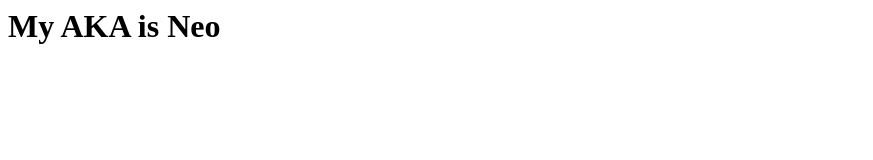
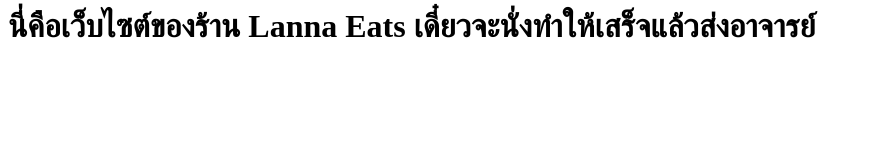
Before and after one commit to pimmee32/Leweb, a plain HTML site: page index.html in a window 1280 px wide. Shown: the whole page, without its empty margins (0-873 px from the left). Drawn offline with Linux system fonts and the light colour scheme.

Commit message:
Update index.html
แก้ไข

```diff
--- a/index.html
+++ b/index.html
@@ -1,5 +1,5 @@
 <html>
    <body>
-     <h1>My AKA is Neo</h1>
+     <h1>นี่คือเว็บไซต์ของร้าน Lanna Eats เดี๋ยวจะนั่งทำให้เสร็จแล้วส่งอาจารย์
    </body>
 </html>
```
